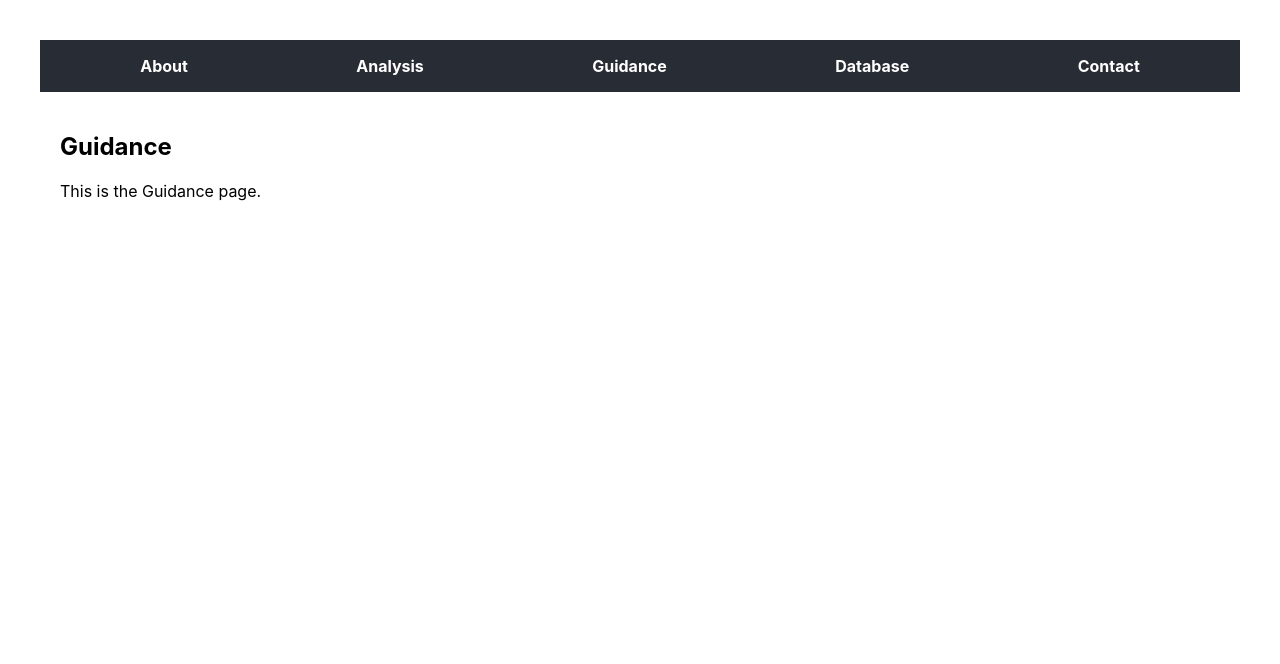
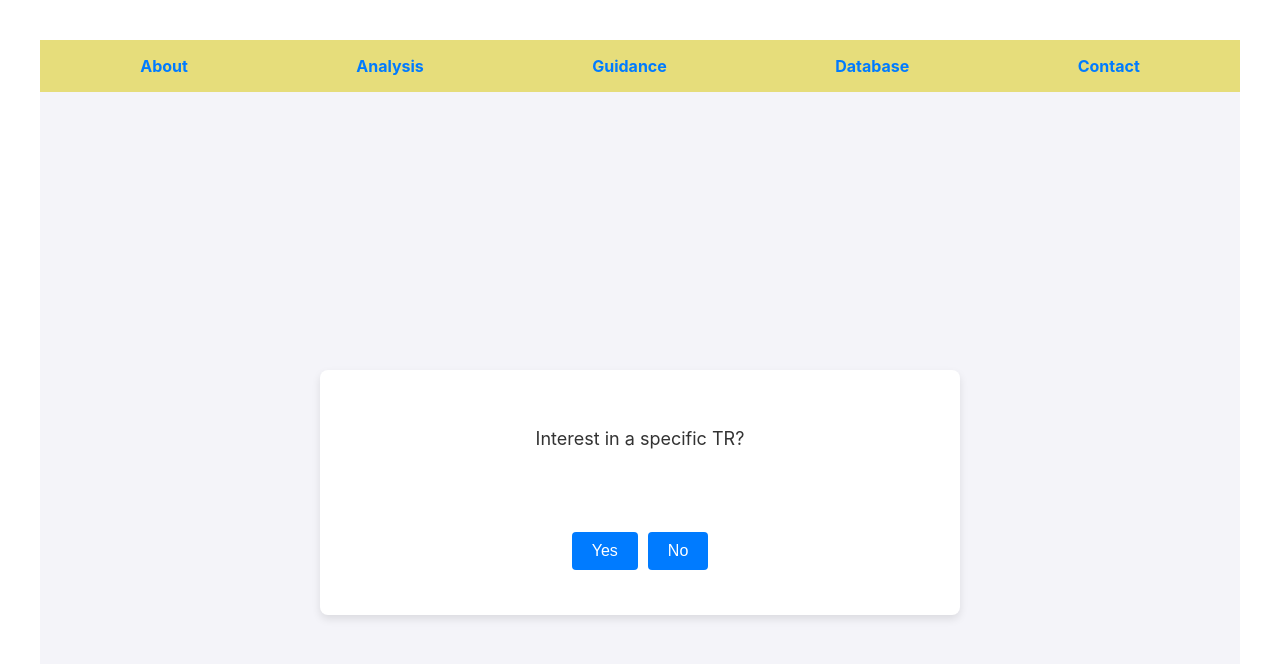
Before and after one commit to rayljc/my-website, a React (Create React App) app: page /guidance in a window 1280 px wide. Shown: the top 664 px of the page. Built offline with nearby package versions, Linux system fonts and the light colour scheme.

Commit message:
Update Guidance page

```diff
--- a/src/App.css
+++ b/src/App.css
@@ -1,5 +1,5 @@
 nav {
-  background-color: #282c34;
+  background-color: #e6dd7b;
   padding: 1rem;
 }
 
@@ -16,13 +16,12 @@ li {
 }
 
 a {
-  color: white;
-  text-decoration: none;
-  font-weight: bold;
+  color: #007bff; /* Link color */
+  text-decoration: none; /* Remove underline */
 }
 
 a:hover {
-  color: #61dafb;
+  text-decoration: underline; /* Underline on hover */
 }
 
 div {
--- /dev/null
+++ b/src/components/Guidance.css
@@ -0,0 +1,65 @@
+.guidance-container {
+  display: flex;
+  justify-content: center;
+  align-items: center;
+  min-height: 100vh;
+  background-color: #f4f4f9;
+  padding: 20px;
+  box-sizing: border-box;
+}
+
+.question-container {
+  background: #fff;
+  border-radius: 8px;
+  box-shadow: 0 4px 8px rgba(0, 0, 0, 0.1);
+  padding: 20px;
+  max-width: 600px;
+  width: 100%;
+  text-align: center;
+  display: flex;
+  flex-direction: column;
+  align-items: center;
+}
+
+.question-content {
+  font-size: 18px;
+  color: #333;
+  margin-bottom: 20px;
+}
+
+a {
+  color: #007bff;
+  text-decoration: none;
+  font-weight: bold;
+}
+
+a:hover {
+  text-decoration: underline;
+}
+
+button {
+  background-color: #007bff;
+  border: none;
+  color: white;
+  padding: 10px 20px;
+  margin: 5px;
+  border-radius: 4px;
+  cursor: pointer;
+  font-size: 16px;
+  transition: background-color 0.3s ease;
+}
+
+button:hover {
+  background-color: #0056b3;
+}
+
+button:disabled {
+  background-color: #ddd;
+  cursor: not-allowed;
+}
+
+.buttons-container {
+  display: flex;
+  flex-wrap: wrap;
+  justify-content: center;
+}
--- a/src/components/Guidance.js
+++ b/src/components/Guidance.js
@@ -1,10 +1,153 @@
-import React from 'react';
+import React, { useState } from 'react';
+import './Guidance.css';
 
-const Guidance = () => {
+// Assuming there are at most three options
+/* export interface QuestionData {
+  id: number;
+  content: JSX.Element;
+  optionOneText: string;
+  optionOneNextId: number;
+  optionTwoText: string;
+  optionTwoNextId: number;
+  optionThreeText: string;
+  optionThreeNextId: number;
+  finalState: boolean;
+} */
+
+const questions = [
+  { id: 1, content: <p>Interest in a specific TR?</p>, optionOneText: "Yes", optionOneNextId: 2, optionTwoText: "No", optionTwoNextId: 3, optionThreeText: "", optionThreeNextId: -1, finalState: false },
+  { id: 2, content: <p>What kind of analysis?</p>, optionOneText: "Quantification", optionOneNextId: 4, optionTwoText: "Genotyping", optionTwoNextId: 5, optionThreeText: "DNA fingerprinting", optionThreeNextId: 6, finalState: false },
+  {
+    id: 3,
+    content: (
+      <>
+        <p><strong><a href="https://github.com/bcgsc/straglr" target="_blank" rel="noopener noreferrer">Straglr</a></strong>: Versatile in quantifying and genotyping all TR types.</p>
+        <p><strong><a href="https://github.com/WGLab/RepeatHMM" target="_blank" rel="noopener noreferrer">RepeatHMM</a></strong>: Capable of quantifying and genotyping STRs and VNTRs.</p>
+        <p><strong><a href="https://github.com/Benson-Genomics-Lab/TRF" target="_blank" rel="noopener noreferrer">TRF</a></strong>: A widely used tool for identifying tandem TR.</p>
+      </>
+    ),
+    optionOneText: "", optionOneNextId: -1, optionTwoText: "", optionTwoNextId: -1, optionThreeText: "", optionThreeNextId: -1, finalState: true
+  },
+  { id: 4, content: <p>Which type are you interested in?</p>, optionOneText: "STRs (2-6 bp)", optionOneNextId: 7, optionTwoText: "VNTRs (6-100 bp)", optionTwoNextId: 8, optionThreeText: "Macrosatellites (>100 bp)", optionThreeNextId: 9, finalState: false },
+  { id: 5, content: <p>Which type are you interested in?</p>, optionOneText: "STRs (2-6 bp)", optionOneNextId: 10, optionTwoText: "VNTRs (6-100 bp)", optionTwoNextId: 11, optionThreeText: "Macrosatellites (>100 bp)", optionThreeNextId: 9, finalState: false },
+  {
+    id: 6,
+    content: (
+      <>
+        <p><strong><a href="https://github.com/renzilin/NASTRA" target="_blank" rel="noopener noreferrer">NASTRA</a></strong></p>
+      </>
+    ),
+    optionOneText: "", optionOneNextId: -1, optionTwoText: "", optionTwoNextId: -1, optionThreeText: "", optionThreeNextId: -1, finalState: true
+  },
+  {
+    id: 7,
+    content: (
+      <>
+        <p><strong><a href="https://github.com/mcfrith/tandem-genotypes" target="_blank" rel="noopener noreferrer">tandem-genotypes</a></strong></p>
+        <p><strong><a href="https://github.com/WGLab/NanoRepeat" target="_blank" rel="noopener noreferrer">NanoRepeat</a></strong></p>
+        <p><strong><a href="https://github.com/bcgsc/straglr" target="_blank" rel="noopener noreferrer">Straglr</a></strong></p>
+        <p><strong><a href="https://github.com/gymrek-lab/LongTR" target="_blank" rel="noopener noreferrer">LongTR</a></strong></p>
+        <p><strong><a href="https://github.com/Boyle-Lab/HMMSTR" target="_blank" rel="noopener noreferrer">HMMSTR</a></strong></p>
+      </>
+    ),
+    optionOneText: "", optionOneNextId: -1, optionTwoText: "", optionTwoNextId: -1, optionThreeText: "", optionThreeNextId: -1, finalState: true
+  },
+  {
+    id: 8,
+    content: (
+      <>
+        <p><strong><a href="https://github.com/Boyle-Lab/HMMSTR" target="_blank" rel="noopener noreferrer">HMMSTR</a></strong></p>
+        <p><strong><a href="https://github.com/bcgsc/straglr" target="_blank" rel="noopener noreferrer">Straglr</a></strong></p>
+        <p><strong><a href="https://github.com/mcfrith/tandem-genotypes" target="_blank" rel="noopener noreferrer">tandem-genotypes</a></strong></p>
+        <p><strong><a href="https://github.com/WGLab/NanoRepeat" target="_blank" rel="noopener noreferrer">NanoRepeat</a></strong></p>
+      </>
+    ),
+    optionOneText: "", optionOneNextId: -1, optionTwoText: "", optionTwoNextId: -1, optionThreeText: "", optionThreeNextId: -1, finalState: true
+  },
+  {
+    id: 9,
+    content: (
+      <>
+        <p><strong><a href="https://github.com/bcgsc/straglr" target="_blank" rel="noopener noreferrer">Straglr</a></strong></p>
+        <p><strong><a href="https://github.com/gymrek-lab/LongTR" target="_blank" rel="noopener noreferrer">LongTR</a></strong></p>
+      </>
+    ),
+    optionOneText: "", optionOneNextId: -1, optionTwoText: "", optionTwoNextId: -1, optionThreeText: "", optionThreeNextId: -1, finalState: true
+  },
+  {
+    id: 10,
+    content: (
+      <>
+        <p><strong><a href="https://github.com/WGLab/NanoRepeat" target="_blank" rel="noopener noreferrer">NanoRepeat</a></strong></p>
+        <p><strong><a href="https://github.com/Boyle-Lab/HMMSTR" target="_blank" rel="noopener noreferrer">HMMSTR</a></strong></p>
+      </>
+    ),
+    optionOneText: "", optionOneNextId: -1, optionTwoText: "", optionTwoNextId: -1, optionThreeText: "", optionThreeNextId: -1, finalState: true
+  },
+  {
+    id: 11,
+    content: (
+      <>
+        <p><strong><a href="https://github.com/mcfrith/tandem-genotypes" target="_blank" rel="noopener noreferrer">tandem-genotypes</a></strong></p>
+        <p><strong><a href="https://github.com/Boyle-Lab/HMMSTR" target="_blank" rel="noopener noreferrer">HMMSTR</a></strong></p>
+      </>
+    ),
+    optionOneText: "", optionOneNextId: -1, optionTwoText: "", optionTwoNextId: -1, optionThreeText: "", optionThreeNextId: -1, finalState: true
+  }
+];
+
+interface QuestionProps {
+  question: QuestionData;
+  onOptionOne: () => void;
+  onOptionTwo: () => void;
+  onOptionThree: () => void;
+}
+
+const Question: React.FC<QuestionProps> = ({ question, onOptionOne, onOptionTwo, onOptionThree }) => {
   return (
-    <div>
-      <h2>Guidance</h2>
-      <p>This is the Guidance page.</p>
+    <div className="question-container">
+      <div className="question-content">
+        {question.content}
+      </div>
+      <div className="buttons-container">
+        { !question.finalState && question.optionOneText && <button onClick={onOptionOne}> {question.optionOneText} </button> }
+        { !question.finalState && question.optionTwoText && <button onClick={onOptionTwo}> {question.optionTwoText} </button> }
+        { !question.finalState && question.optionThreeText && <button onClick={onOptionThree}> {question.optionThreeText} </button> }
+      </div>
+    </div>
+  );
+};
+
+const Guidance: React.FC = () => {
+  const [currentQuestionId, setCurrentQuestionId] = useState(1);
+
+  const currentQuestion = questions.find(q => q.id === currentQuestionId);
+
+  const handleOptionOne = () => {
+    if (currentQuestion) {
+      setCurrentQuestionId(currentQuestion.optionOneNextId);
+    }
+  };
+
+  const handleOptionTwo = () => {
+    if (currentQuestion) {
+      setCurrentQuestionId(currentQuestion.optionTwoNextId);
+    }
+  };
+
+  const handleOptionThree = () => {
+    if (currentQuestion) {
+      setCurrentQuestionId(currentQuestion.optionThreeNextId);
+    }
+  };
+
+  if (!currentQuestion) {
+    return <p>You've reached the end of the application!</p>;
+  }
+
+  return (
+    <div className="guidance-container">
+      <Question question={currentQuestion} onOptionOne={handleOptionOne} onOptionTwo={handleOptionTwo} onOptionThree={handleOptionThree} />
     </div>
   );
 };
```
